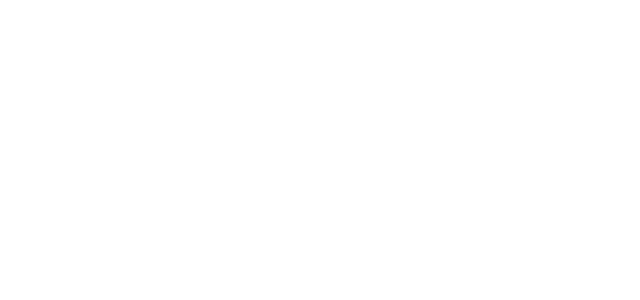
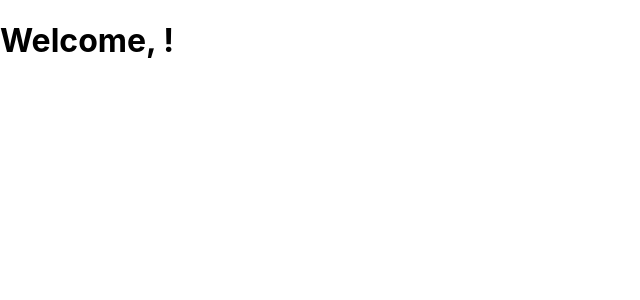
Before and after one commit to diegodelaFuenteCuraqueo/coachbook_frontend, a React (Create React App) app: page /home in a window 1280 px wide. Before the commit this address had no page. Shown: the top 300 px of the page, without its empty margins (0-640 px from the left). Built offline with nearby package versions, Linux system fonts and the light colour scheme.

Commit message:
home page

```diff
--- a/src/App.js
+++ b/src/App.js
@@ -4,6 +4,7 @@
 import { BrowserRouter as Router, Route, Routes } from 'react-router-dom'; // Import BrowserRouter
 import Login from './components/Login';
 import Register from './components/Register'; // Import the Register component
+import HomePage from './components/Home'
 
 function App() {
   return (
@@ -11,6 +12,7 @@
       <Routes>
         <Route path="/login" element={<Login />} />
         <Route path="/register" element={<Register />} /> {/* Add the Register route */}
+        <Route path="/home" element={<HomePage username="User123" />} />
         {/* Add other routes as needed */}
       </Routes>
     </Router>
--- /dev/null
+++ b/src/components/Home.js
@@ -0,0 +1,17 @@
+// src/components/HomePage.js
+import React from 'react'
+import { useLocation } from 'react-router-dom'
+
+const HomePage = () => {
+  const location = useLocation()
+  const username = new URLSearchParams(location.search).get('username')
+
+  return (
+    <div>
+      <h1>Welcome, {username}!</h1>
+      {/* Add any other content you want to display on the homepage */}
+    </div>
+  )
+}
+
+export default HomePage
--- a/src/components/Login.js
+++ b/src/components/Login.js
@@ -1,30 +1,33 @@
 // src/components/Login.js
-import React, { useState } from 'react';
-import axios from 'axios';
-const apiUrl = 'http://localhost:5000/api/login';
+import React, { useState } from 'react'
+import { useNavigate } from 'react-router-dom'
+import axios from 'axios'
+
+const apiUrl = 'http://localhost:5000/api/login'
 
 function Login() {
-  const [username, setUsername] = useState('');
-  const [password, setPassword] = useState('');
+  const [username, setUsername] = useState('')
+  const [password, setPassword] = useState('')
+  const navigate = useNavigate()
 
   const handleLogin = async () => {
     try {
-      const response = await axios.post(apiUrl, { username, password });
+      const response = await axios.post(apiUrl, { username, password })
       console.log(response)
-      // Handle successful login (redirect, store tokens, etc.)
+      navigate(`/home?username=${username}`)
     } catch (error) {
-      console.error('Login failed:', error);
+      console.error('Login failed:', error)
     }
-  };
+  }
 
   return (
     <div>
       <h1>Login</h1>
-      <input type="user" placeholder="username" value={username} onChange={(e) => setUsername(e.target.value)} />
+      <input type="user" placeholder="Username" value={username} onChange={(e) => setUsername(e.target.value)} />
       <input type="password" placeholder="Password" value={password} onChange={(e) => setPassword(e.target.value)} />
       <button onClick={handleLogin}>Login</button>
     </div>
-  );
+  )
 }
 
-export default Login;
+export default Login
```
